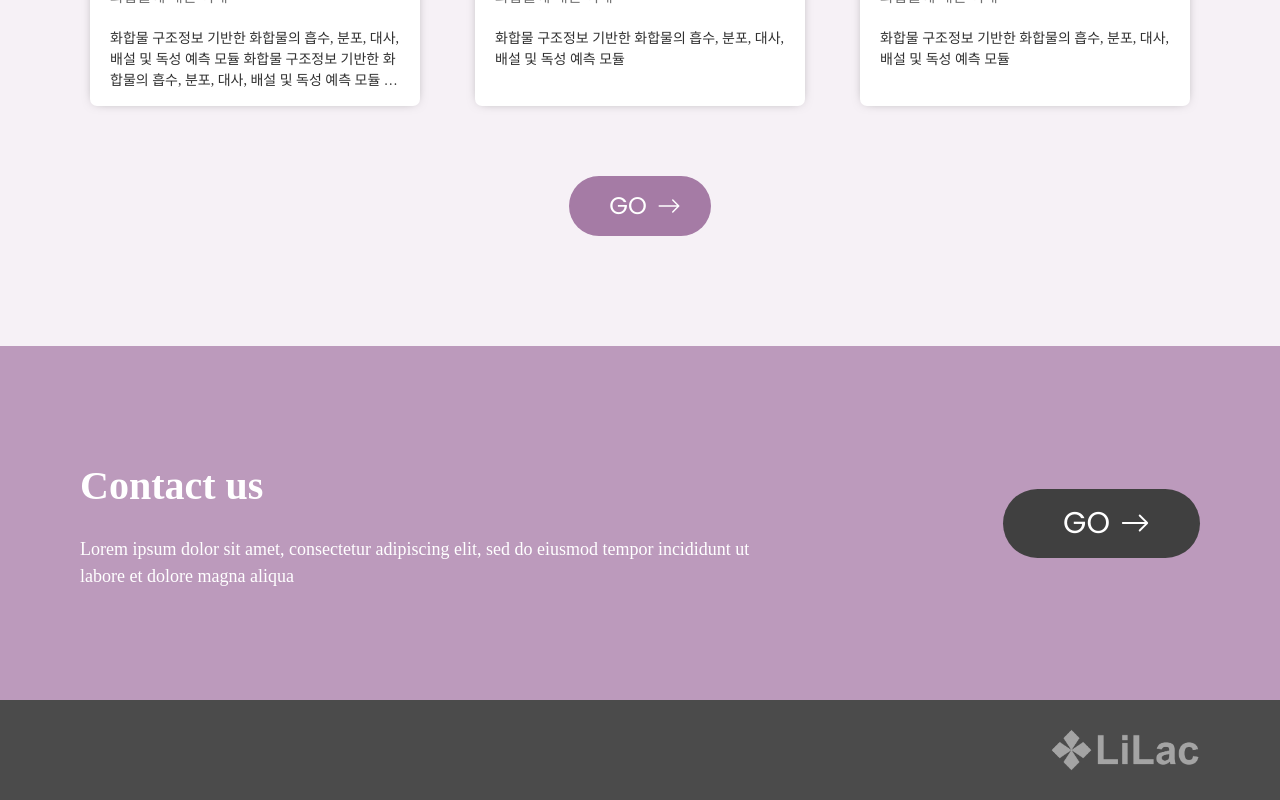
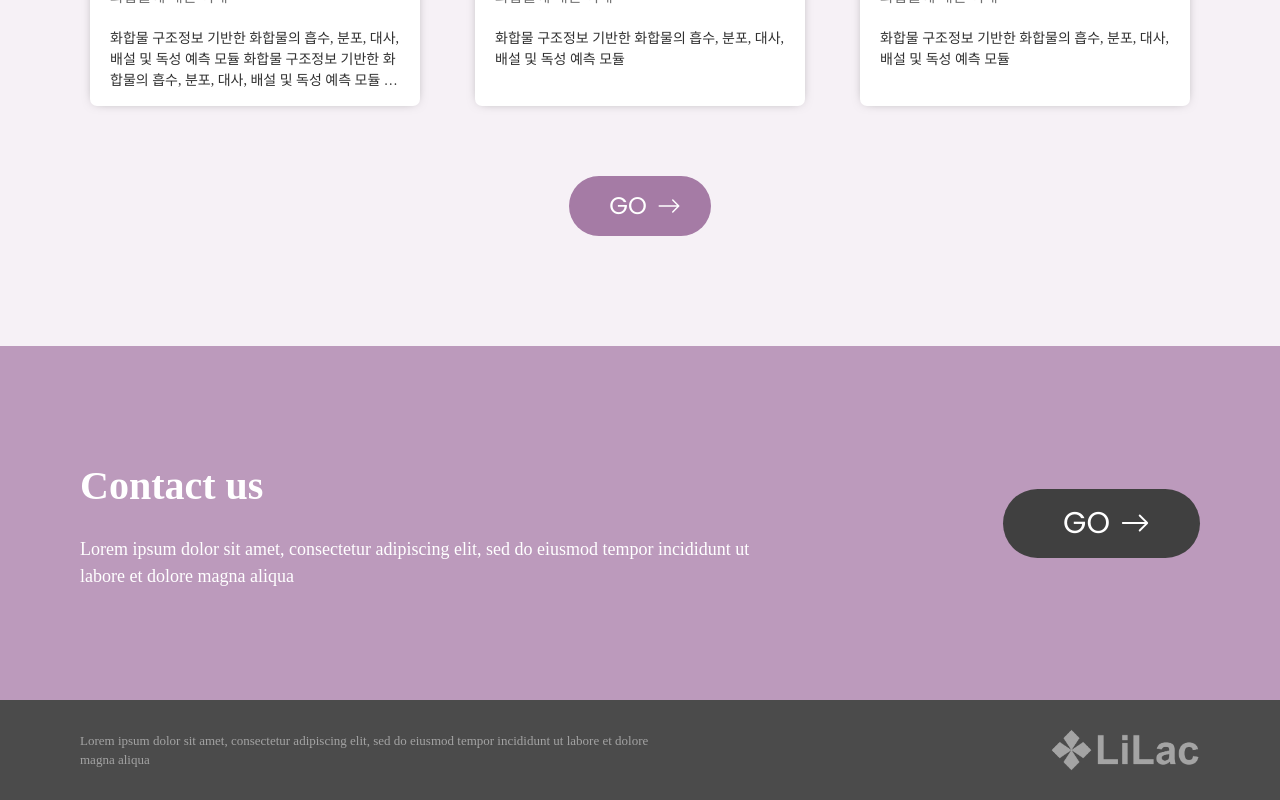
Before and after one commit to heekang2271/lilac, a Next.js app: page / in a window 1280 px wide. Shown: the part 5599-6399 px from the top of the page. Built offline with nearby package versions, Linux system fonts and the light colour scheme; a web font is replaced by a local one.

Commit message:
footer 추가

```diff
--- a/components/Footer.tsx
+++ b/components/Footer.tsx
@@ -15,16 +15,24 @@ const SFooter = styled.footer`
     display: flex;
     justify-content: space-between;
     align-items: center;
+    padding: 40px;
   }
 `;
 
-const FooterText = styled.p``;
+const FooterText = styled.p`
+  max-width: 600px;
+  font-size: 13px;
+  color: #a3a3a3;
+`;
 
 export default function Footer() {
   return (
     <SFooter>
       <Wrapper>
-        <FooterText></FooterText>
+        <FooterText>
+          Lorem ipsum dolor sit amet, consectetur adipiscing elit, sed do
+          eiusmod tempor incididunt ut labore et dolore magna aliqua
+        </FooterText>
         <Logo size={150} filter={'grayscale(100%)'} />
       </Wrapper>
     </SFooter>
--- a/components/business/our-purpose/Goal.tsx
+++ b/components/business/our-purpose/Goal.tsx
@@ -6,7 +6,7 @@ const Container = styled(PurposeContents)`
   height: ${(props) => (props.notAction ? '350px' : '100%')};
 
   & > div {
-    background-color: ${(props) => props.theme.accent1Color};
+    background-color: #cf86c7;
     box-shadow: 0 0 12px -3px #bb9bbb;
     color: #ffffff;
     border: 1px solid #bb9bbb;
```
